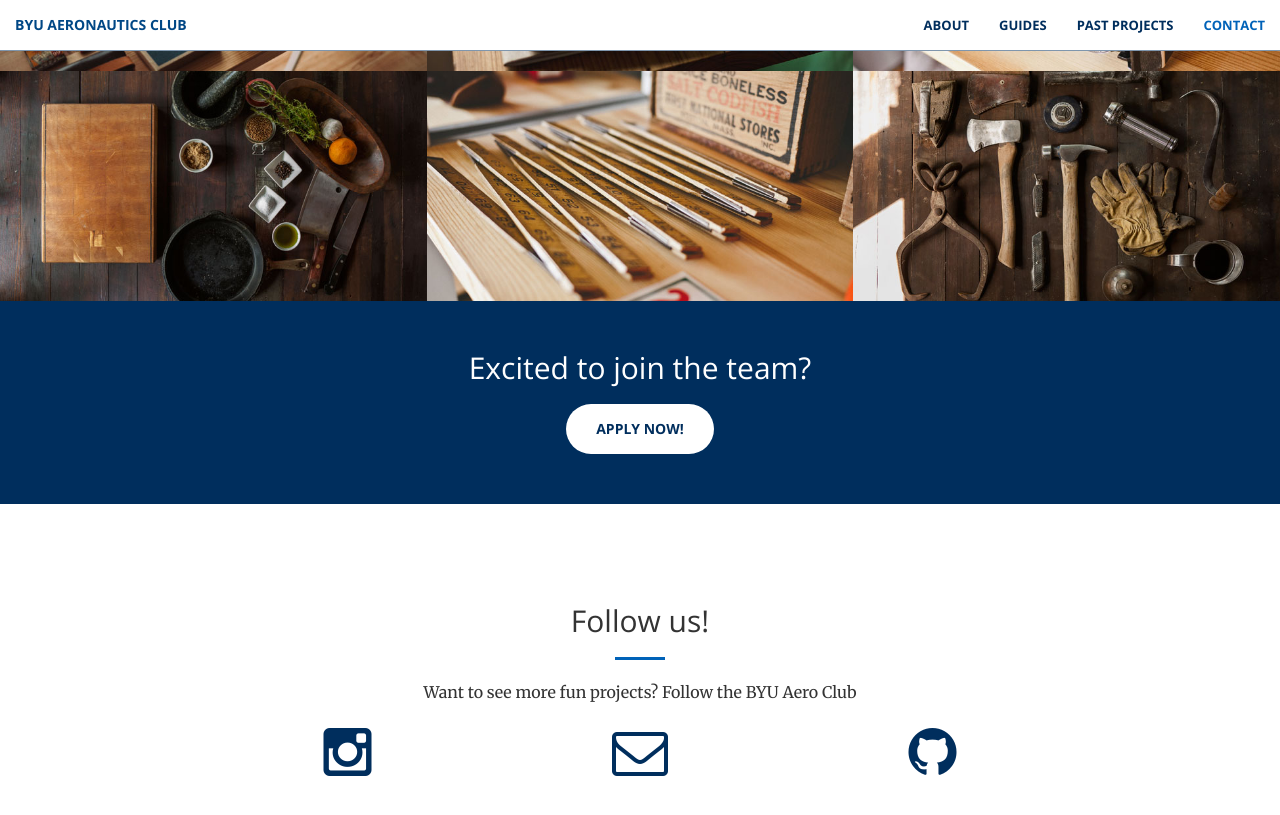
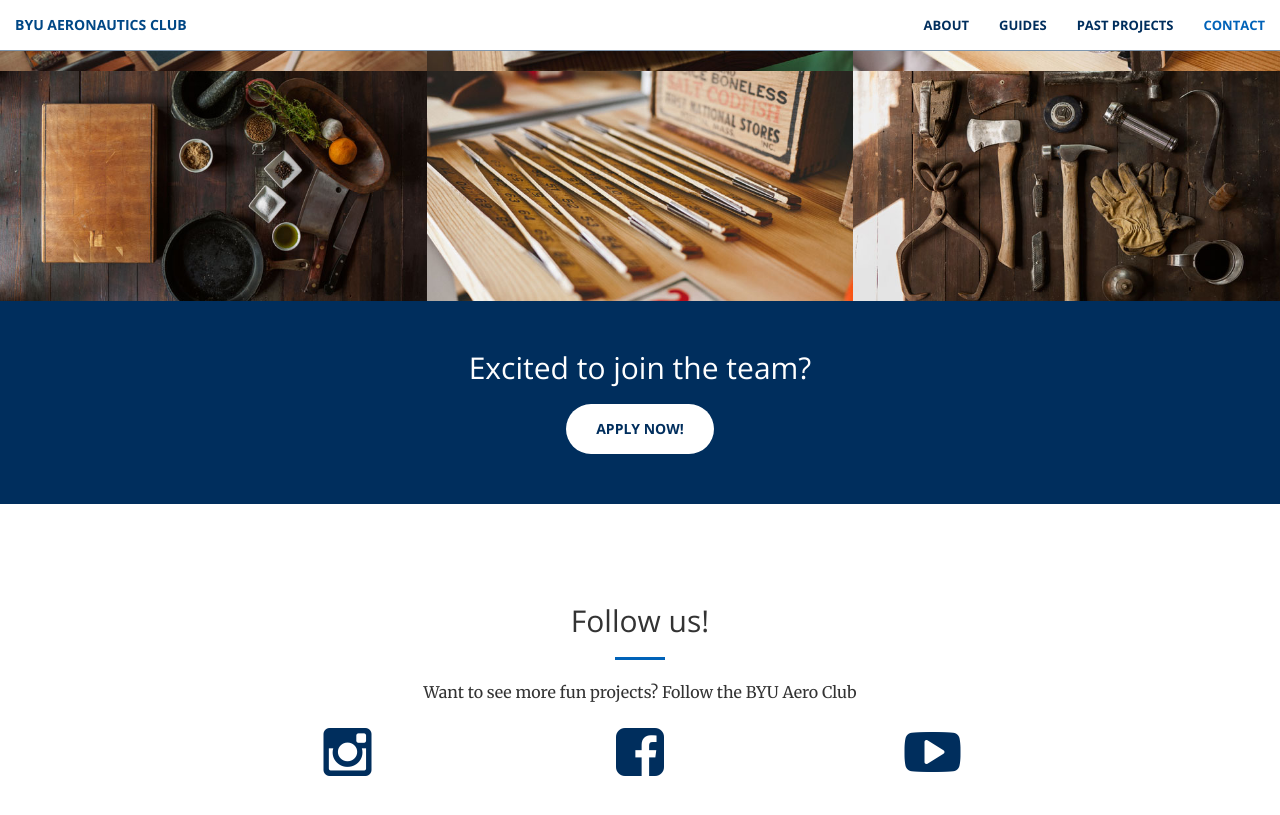
Before and after one commit to BYU-Aeronautics-Club/DBF, a Jekyll site: the page built from index.html, in a window 1280 px wide and 900 px high, scrolled down 1491 px. Shown: the top 815 px of the window. Built offline with Jekyll 4.4.1, drawn with Linux system fonts in a browser that asks for light colours.

Commit message:
update social medial links

```diff
--- a/_includes/contact.html
+++ b/_includes/contact.html
@@ -13,15 +13,15 @@
             </a>
         </div>
         <div class="col-lg-2 col-lg-offset-1 text-center">
-            <a href="mailto:{{ site.email }}">
-            <i class="fa fa-envelope-o fa-3x wow bounceIn" data-wow-delay=".1s"></i>
-                <p>{{ site.email }}</p>
+            <a href="https://www.facebook.com/BYUAeronautics/">
+            <i class="fa fa-facebook-square fa-3x wow bounceIn" data-wow-delay=".1s"></i>
+                <p>{{ https://www.facebook.com/BYUAeronautics/ }}</p>
             </a>
         </div>
         <div class="col-lg-2 col-lg-offset-1 text-center">
-            <a href="https://github.com/{{ site.github_username }}">
-            <i class="fa fa-github fa-3x wow bounceIn" data-wow-delay=".1s"></i>
-                <p>{{ site.github_username }}</p>
+            <a href="https://www.youtube.com/channel/UCmnTbVgZbn6ZiyyhChcOeZA">
+            <i class="fa fa-youtube-play fa-3x wow bounceIn" data-wow-delay=".1s"></i>
+                <p>{{ https://www.youtube.com/channel/UCmnTbVgZbn6ZiyyhChcOeZA }}</p>
             </a>
         </div>
 
```
